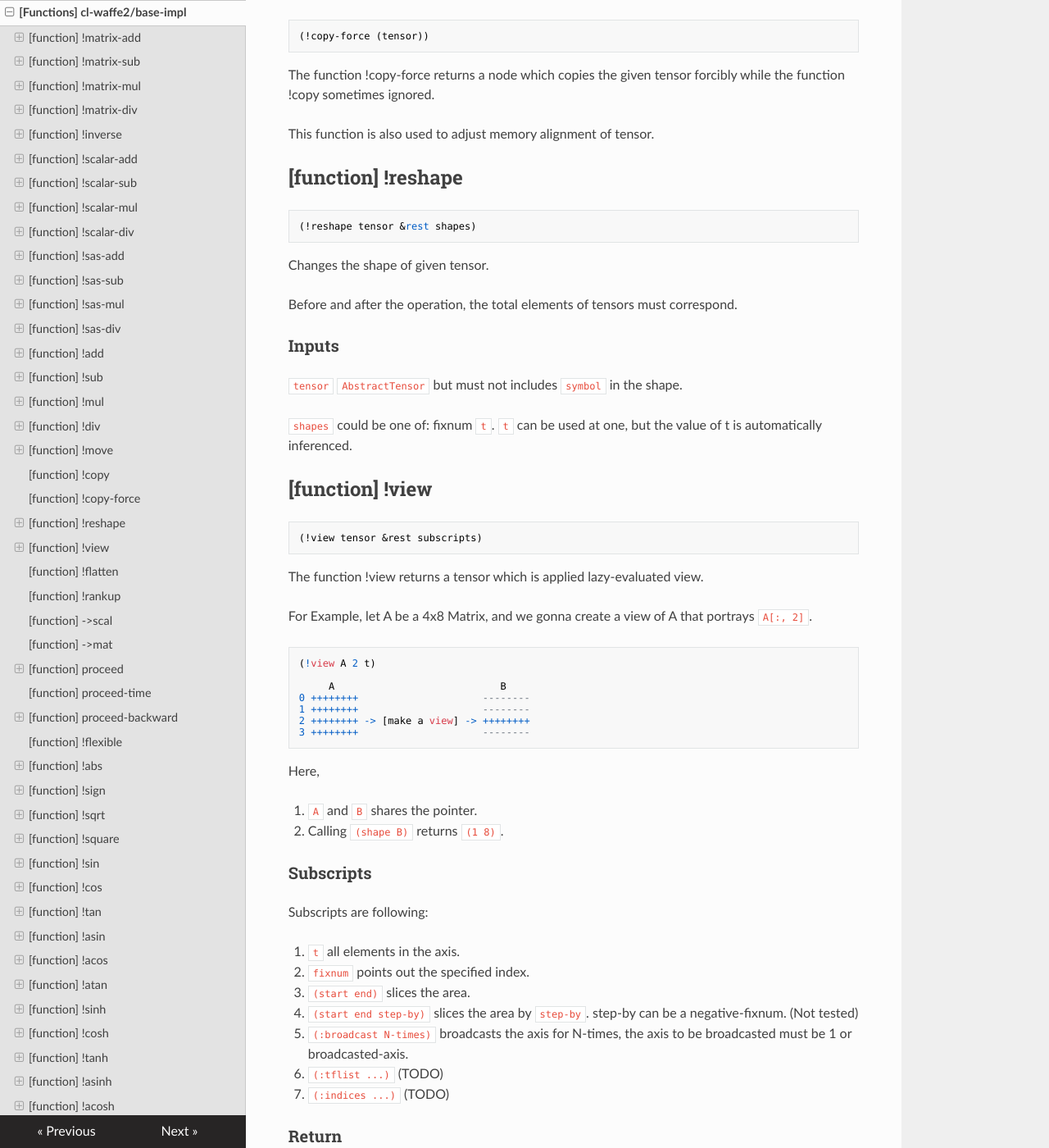
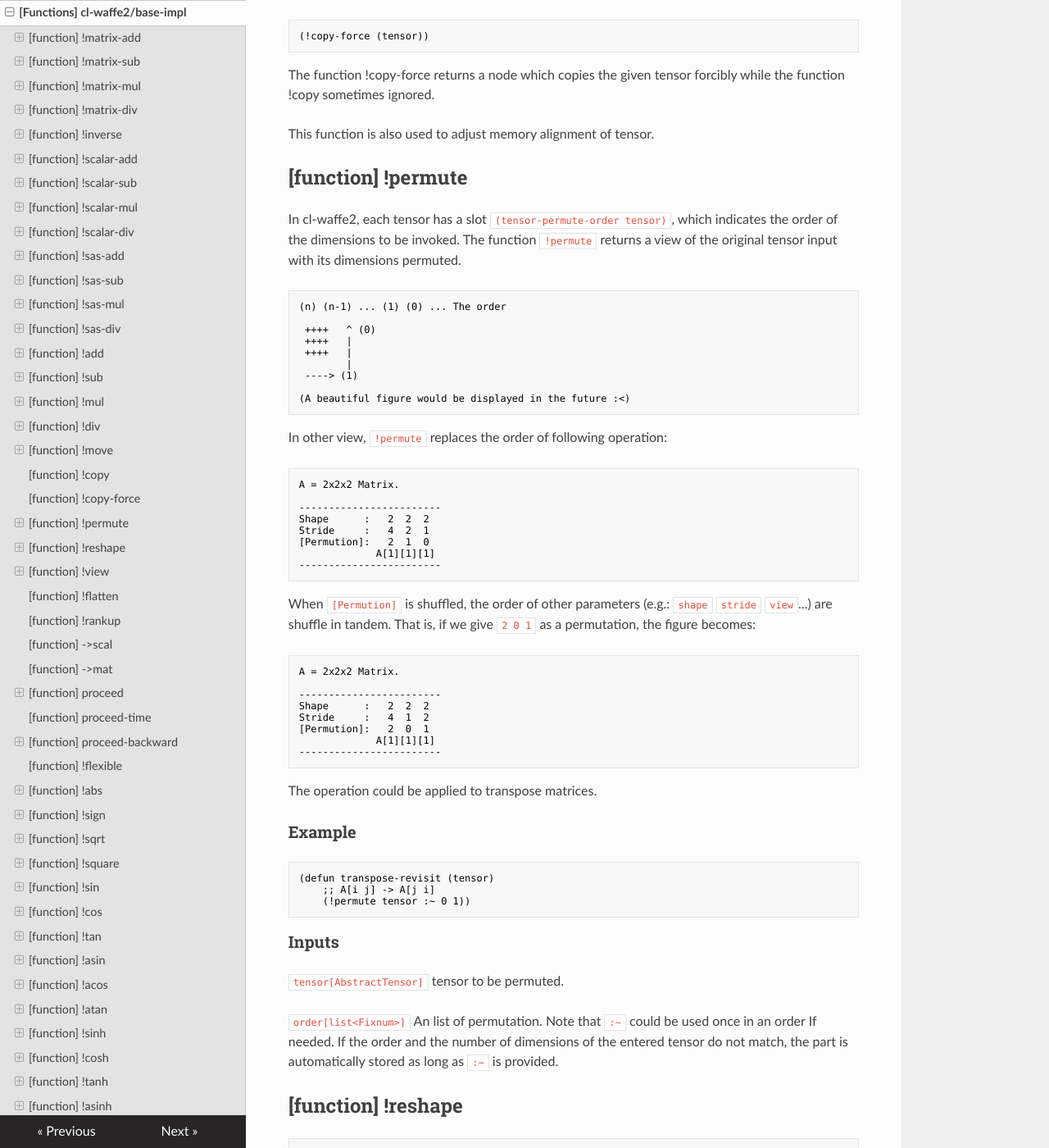
Before and after one commit to hikettei/cl-waffe2, an MkDocs documentation site: the page built from docs/cl-waffe2-docs/docs/base-impl.md, in a window 1280 px wide and 1400 px high, scrolled down 8101 px. Shown: the whole window at 82% size. Built offline with MkDocs 1.6.1, drawn with Linux system fonts in a browser that asks for light colours; nearby versions of some CDN libraries.

````diff
--- a/docs/cl-waffe2-docs/docs/base-impl.md
+++ b/docs/cl-waffe2-docs/docs/base-impl.md
@@ -376,6 +376,65 @@
 The function !copy-force returns a node which copies the given tensor forcibly while the function !copy sometimes ignored.
 
 This function is also used to adjust memory alignment of tensor.
+## [function] !permute
+
+In cl-waffe2, each tensor has a slot `(tensor-permute-order tensor)`, which indicates the order of the dimensions to be invoked. The function `!permute` returns a view of the original tensor input with its dimensions permuted.
+
+```lisp
+(n) (n-1) ... (1) (0) ... The order
+
+ ++++   ^ (0)
+ ++++   |
+ ++++   |
+        |
+ ----> (1)
+
+(A beautiful figure would be displayed in the future :<)
+```
+
+In other view, `!permute` replaces the order of following operation:
+
+```lisp
+A = 2x2x2 Matrix.
+
+------------------------
+Shape      :   2  2  2
+Stride     :   4  2  1
+[Permution]:   2  1  0
+             A[1][1][1]
+------------------------
+```
+
+When `[Permution]` is shuffled, the order of other parameters (e.g.: `shape` `stride` `view`...) are shuffle in tandem. That is, if we give `2 0 1` as a permutation, the figure becomes:
+
+```lisp
+A = 2x2x2 Matrix.
+
+------------------------
+Shape      :   2  2  2
+Stride     :   4  1  2
+[Permution]:   2  0  1
+             A[1][1][1]
+------------------------
+```
+
+The operation could be applied to transpose matrices.
+
+### Example
+
+```lisp
+(defun transpose-revisit (tensor)
+    ;; A[i j] -> A[j i]
+    (!permute tensor :~ 0 1))
+```
+
+### Inputs
+
+`tensor[AbstractTensor]` tensor to be permuted.
+
+`order[list<Fixnum>]` An list of permutation. Note that `:~` could be used once in an order If needed. If the order and the number of dimensions of the entered tensor do not match, the part is automatically stored as long as `:~` is provided.
+
+
 ## [function] !reshape
 
 ```
````
Also changed, not shown: docs/cl-waffe2-docs/docs/distributions.md (+25 -25 lines), docs/cl-waffe2-docs/docs/generic-tensor.md (+5 -3 lines), docs/cl-waffe2-docs/docs/nn.md (+16 -16 lines), 2 other files.
